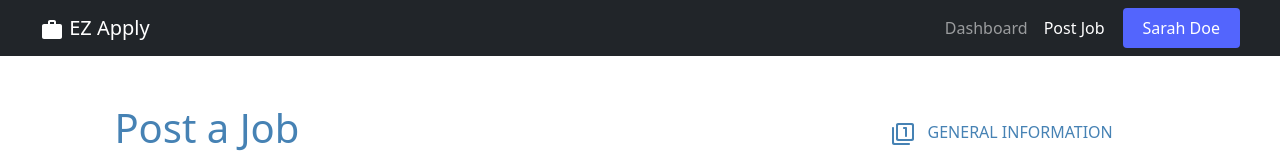
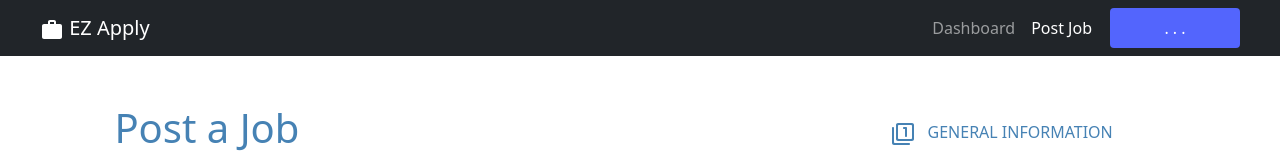
Before and after one commit to jamessnguyenn/2021-fall-cs160-team-iron-man, a React (Create React App) app in the folder frontend/: page /recruiter/addjob in a window 1280 px wide. Shown: the top 160 px of the page. Built offline with nearby package versions, Linux system fonts and the light colour scheme; no server answers; sample sign-in values are in the browser's storage.

Commit message:
completed nav bar logout for recruiters

```diff
--- a/frontend/src/components/recruiterDashboard/RecruiterDashboard.css
+++ b/frontend/src/components/recruiterDashboard/RecruiterDashboard.css
@@ -9,8 +9,8 @@
     background-color: #212529;
     color: white;
     border-radius: 10px;
-    height: 30px;
-    width: 200px;
+
+    width: 150px;
 }
 
 #addJob:hover{
--- a/frontend/src/components/recruiterDashboard/RecruiterDashboard.js
+++ b/frontend/src/components/recruiterDashboard/RecruiterDashboard.js
@@ -97,11 +97,10 @@ if(!localStorage.getItem('user_id') || !localStorage.getItem('token')){
               </div>}
             <div
               id="addJob"
-              className="btn btn-block btn-sm mb-2"
               onClick={e=>history.push('/recruiter/addJob')}
             >
-              <div style={{height:"100%"}}>
-              <AddIcon style={{paddingBottom: "2px"}} /> &nbsp;{!loading || response.length >0? "Add a Job" : "Get Started"}
+              <div style={{lineHeight:"35px", verticalAlign: "true"}}>
+              <AddIcon style={{paddingBottom: "2px"}} />{!loading || response.length >0? "Add a Job" : "Get Started"}
               </div>
             </div>
           </div>
--- /dev/null
+++ b/frontend/src/components/recruiterNav/RecruiterNav.css
@@ -0,0 +1,32 @@
+.profile-name-btn .btn, .profile-name-btn .btn-primary.dropdown-toggle{
+    color: white;
+    background: #5365FD;
+    width:130px;
+    border:none;
+    border-radius: 4px;
+    margin-right:40px;
+    text-align: center;
+    vertical-align: middle;
+    line-height: 40px;
+    padding:0px;
+}
+.profile-name-btn .btn:hover{
+    background: #6373ff;
+    border-color: transparent;
+    cursor: pointer;
+}
+
+.profile-name-btn .btn-primary.dropdown-toggle:active:focus, .profile-name-btn .btn-primary.dropdown-toggle:focus{
+    box-shadow:#6978ff79 0px 0px 0px 3.23261px;
+    border-color: transparent;
+    background: #6373ff;
+}
+
+.profile-name-btn .dropdown-menu-end{
+    margin-right:40px;
+    margin-top: 5px;
+}
+
+.profile-name-btn .dropdown-toggle::after{
+    display:none;
+}
--- a/frontend/src/components/recruiterNav/RecruiterNav.js
+++ b/frontend/src/components/recruiterNav/RecruiterNav.js
@@ -1,10 +1,50 @@
-import React from "react";
+import React, { useEffect, useState } from "react";
 import { NavLink } from "react-router-dom";
 import WorkIcon from "@material-ui/icons/Work";
-import { Navbar, Nav } from "react-bootstrap";
+import { Navbar, Nav, DropdownButton, Dropdown } from "react-bootstrap";
+import axios from 'axios';
+import { Redirect, useHistory } from "react-router";
+import './RecruiterNav.css'
 
 export default function RecruiterNavBar() {
+  const [name, setName] = useState('. . .');
+  const [fontSize, setFontSize] = useState('16px');
+  const history = useHistory();
+  const logout = ()=>{
+    localStorage.clear()
+  }
+
+
+  useEffect(()=>{
+    axios.get("http://localhost:5000/recruiters/"+localStorage.getItem('user_id'),
+    {
+      headers:{
+        'Authorization': 'Bearer '+ localStorage.getItem('token')
+      }
+    })
+    .then(res=>{
+      const responseName = res.data.firstName +" "+ res.data.lastName;
+      if(responseName.length <= 12){
+        setName(responseName)
+      }else{
+        const nameLength = responseName.length -12;
+        setFontSize(16-nameLength/2+"px");
+        setName(responseName)
+      }
+    })
+    .catch(err=>{
+      if( err.response && (err.response.status === 403 || err.response.status === 401)){
+        localStorage.clear();
+        history.push('/recruiter/login')
+      }
+    })
+  },[history])
+
+  if(!localStorage.getItem('user_id') || !localStorage.getItem('token')){
+    return <Redirect to="/recruiter/login"/>
+  }
   return (
+    <>
     <Navbar className="sticky-top" bg="dark" variant="dark" expand="lg">
         <NavLink
           exact
@@ -37,17 +77,18 @@ export default function RecruiterNavBar() {
             >
               Post Job
             </NavLink>
-            <NavLink
-              exact
-              to="/recruiter/dashboard"
-              className="nav-link"
-              activeClassName="activeNav"
-              style={{ color: "white", background: "#5365FD", paddingLeft: "20px", paddingRight: "20px", borderRadius: "4px", marginRight:"40px"}}
+            <DropdownButton
+              align="end"
+              className="profile-name-btn"
+              style={{color:"white", fontSize: fontSize}}
+              title={name}
             >
-              Sarah Doe
-            </NavLink>
+             <Dropdown.Item>Edit Profile</Dropdown.Item>
+             <Dropdown.Item href="/" onClick={logout}>Logout</Dropdown.Item>
+            </DropdownButton>
           </Nav>
         </Navbar.Collapse>
     </Navbar>
+    </>
   );
 }
```
